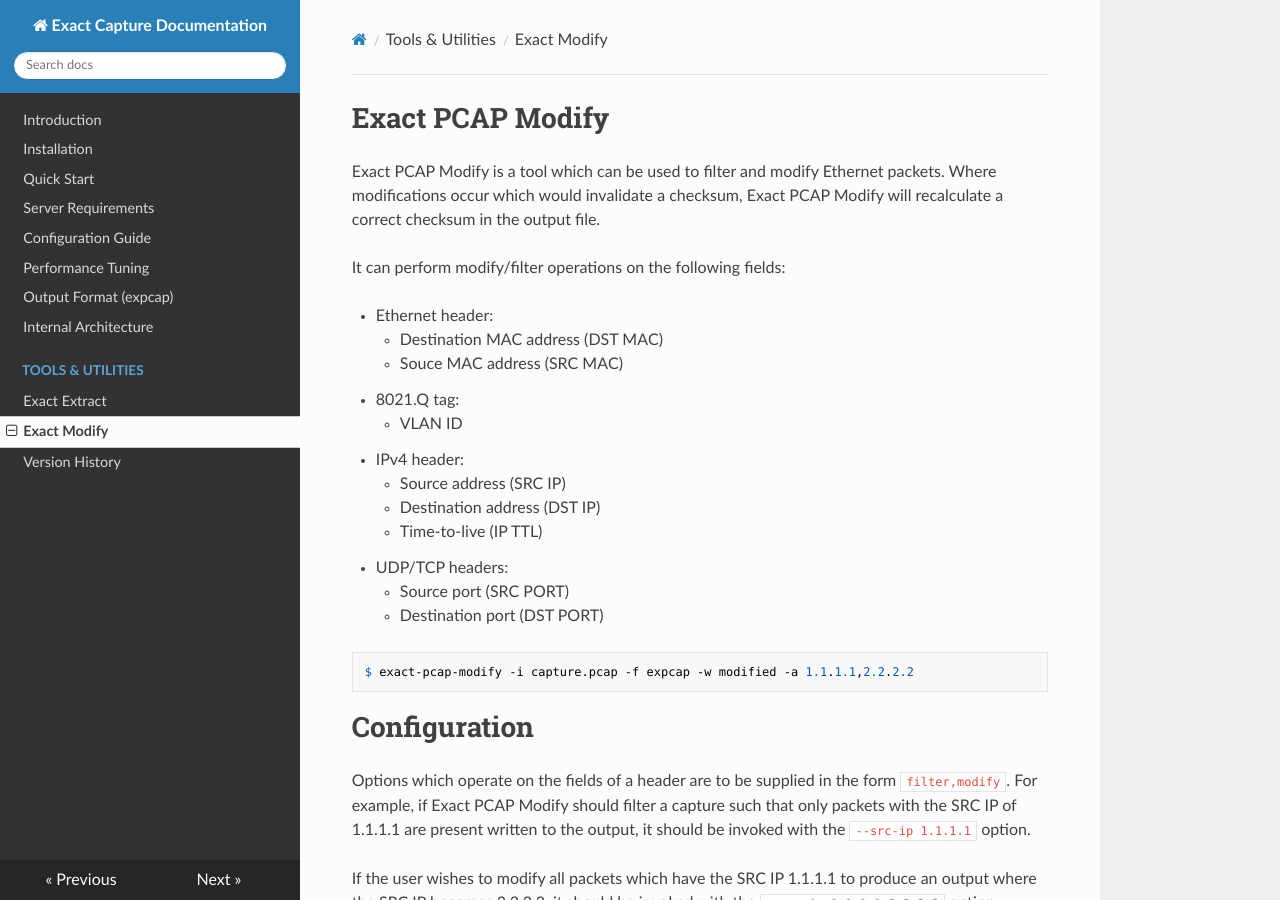
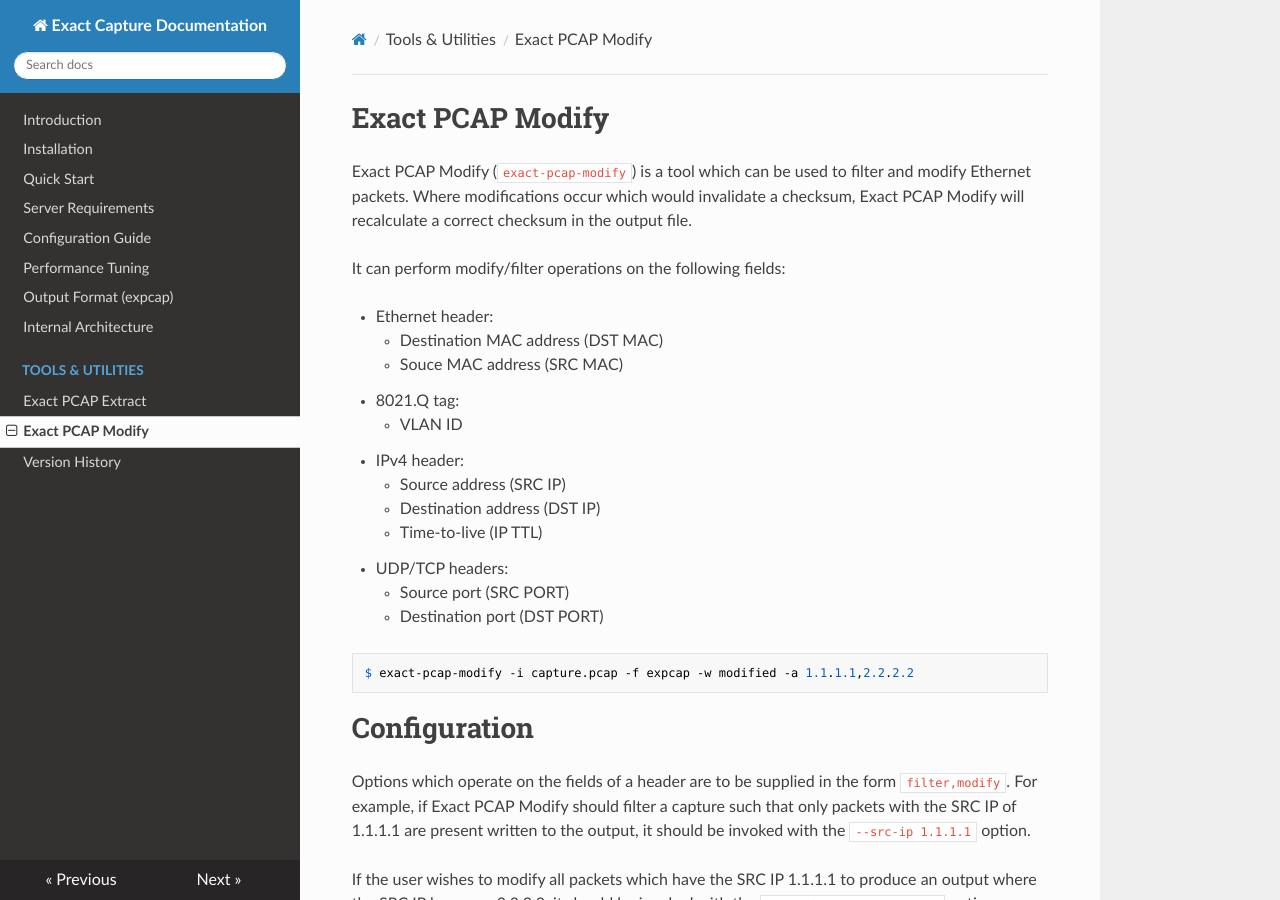
Before and after one commit to cisco/exact-capture, an MkDocs documentation site: the page built from docs/src/modify.md, in a window 1280 px wide and 900 px high. Built offline with MkDocs 1.6.1, drawn with Linux system fonts in a browser that asks for light colours; nearby versions of some CDN libraries.

Commit message:
add PCAP to modify nav, add binary name in code format

```diff
--- a/docs/mkdocs.yml
+++ b/docs/mkdocs.yml
@@ -16,8 +16,8 @@ nav:
     - Output Format (expcap): expcap.md
     - Internal Architecture: arch.md
     - Tools & Utilities:
-        - Exact Extract: extract.md
-        - Exact Modify: modify.md
+        - Exact PCAP Extract: extract.md
+        - Exact PCAP Modify: modify.md
     - Version History: versions.md
 
 markdown_extensions:
--- a/docs/src/modify.md
+++ b/docs/src/modify.md
@@ -1,6 +1,6 @@
 # Exact PCAP Modify
 
-Exact PCAP Modify is a tool which can be used to filter and modify Ethernet packets.
+Exact PCAP Modify (`exact-pcap-modify`) is a tool which can be used to filter and modify Ethernet packets.
 Where modifications occur which would invalidate a checksum, Exact PCAP Modify will recalculate a correct checksum in the output file.
 
 It can perform modify/filter operations on the following fields:
```
